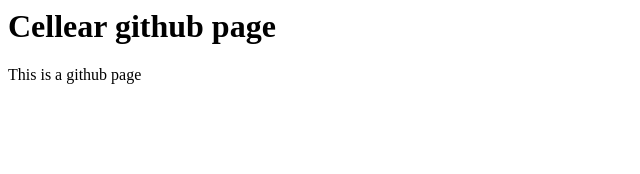
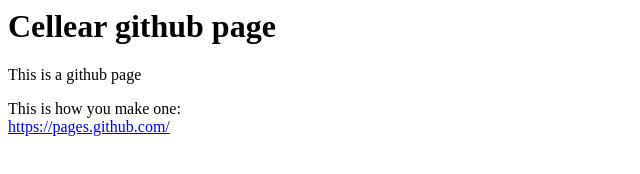
Before and after one commit to bwyred/cellear.github.io, a plain HTML site: page index.html in a window 1280 px wide. Shown: the whole page, without its empty margins (0-640 px from the left). Drawn offline with Linux system fonts and the light colour scheme.

Commit message:
edited index.html

```diff
--- a/index.html
+++ b/index.html
@@ -7,5 +7,10 @@
 		<p>
 		This is a github page
 		</p>
+		<p>
+		This is how you make one:
+		<br/>
+		<a href="https://pages.github.com/">https://pages.github.com/</a>
+		</p>
 	</body>
 </html>
```
